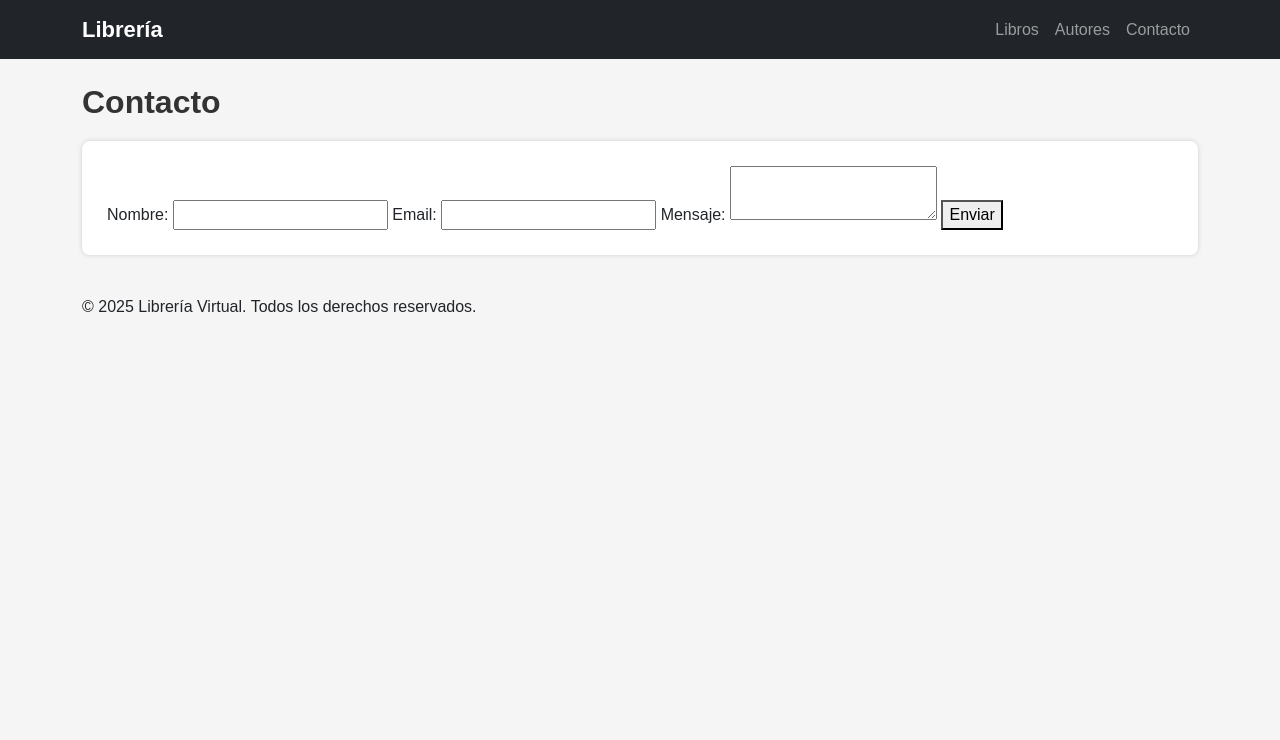
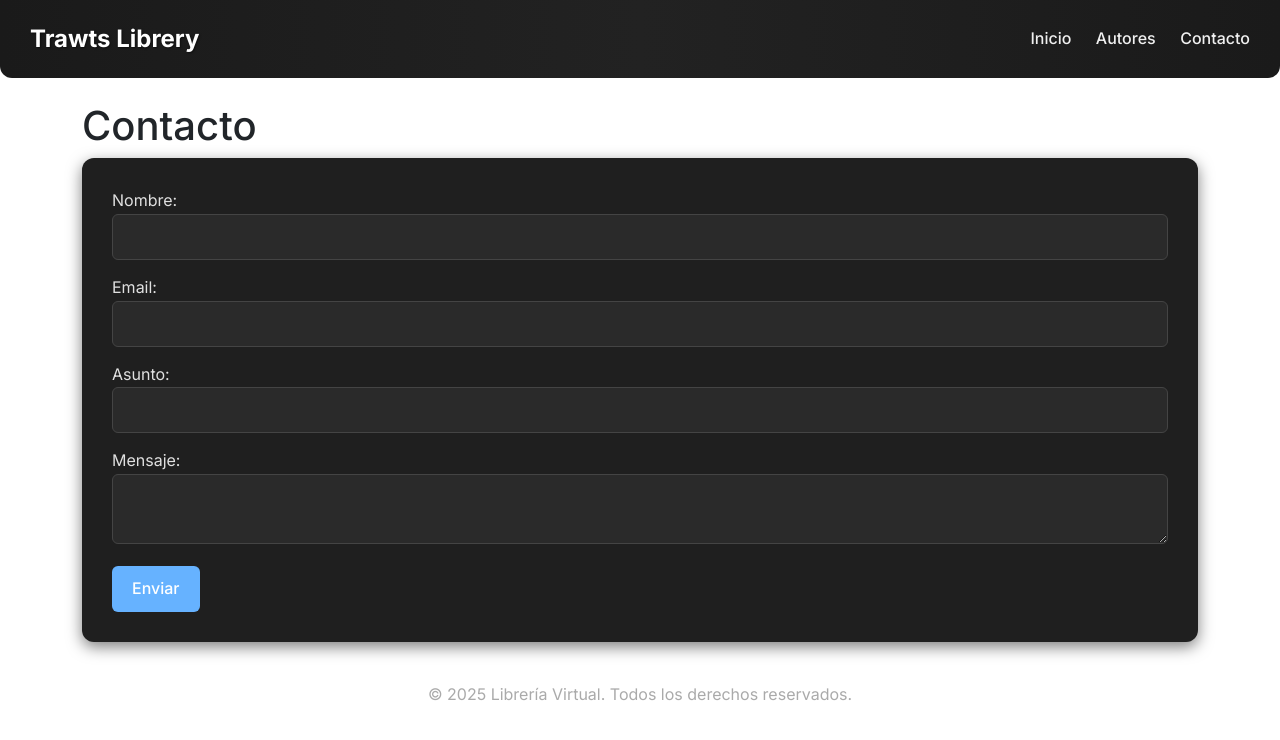
Before and after one commit to StwartA/Proyecto-Libreria, a PHP site: page /contacto.php in a window 1280 px wide. Shown: the top 740 px of the page. Run offline with PHP 8.4, Linux system fonts and the light colour scheme.

Commit message:
Version Final

```diff
--- a/libreria/autores.php
+++ b/libreria/autores.php
@@ -7,7 +7,7 @@ $query = $pdo->query("SELECT nombre, pais FROM autores");
 $autores = $query->fetchAll(PDO::FETCH_ASSOC);
 ?>
 
-<h2>Listado de Autores</h2>
+<h1 class="titulo">Listado de Autores</h1>
 
 <ul>
 <?php foreach ($autores as $autor): ?>
--- a/libreria/contacto.php
+++ b/libreria/contacto.php
@@ -1,6 +1,6 @@
 <?php include __DIR__ . '/includes/header.php'; ?>
 
-<h2>Contacto</h2>
+<h1 class="titulo">Contacto</h1>
 
 <?php if (isset($_GET['ok'])): ?>
     <p style="color:green;">Mensaje enviado correctamente.</p>
@@ -11,12 +11,16 @@
     <input type="text" name="nombre" required>
 
     <label>Email:</label>
-    <input type="email" name="email" required>
+    <input type="email" name="correo" required>
+
+    <label>Asunto:</label>
+    <input type="text" name="asunto" required>
 
     <label>Mensaje:</label>
-    <textarea name="mensaje" required></textarea>
+    <textarea name="comentario" required></textarea>
 
     <button type="submit">Enviar</button>
 </form>
 
+
 <?php include __DIR__ . '/includes/footer.php'; ?>
--- a/libreria/css/estilos.css
+++ b/libreria/css/estilos.css
@@ -1,67 +1,185 @@
+/* Fuente moderna desde Google Fonts */
+@import url('https://fonts.googleapis.com/css2?family=Inter:wght@400;500;700&display=swap');
+
+/* ===== BODY ===== */
 body {
-    background-color: #f5f5f5;
-    font-family: Arial, Helvetica, sans-serif;
+    font-family: 'Inter', Arial, Helvetica, sans-serif;
+    line-height: 1.6;
+    margin: 0;
+    padding: 0;
+
 }
 
-h2 {
-    margin-bottom: 20px;
-    font-weight: bold;
-    color: #333;
-}
-
-.table {
-    background: white;
-}
-
-footer {
-    margin-top: 40px;
+/* ===== NAVBAR ===== */
+.navbar {
+    display: flex;
+    align-items: center;
+    justify-content: space-between;
+    padding: 15px 30px;
+    background: linear-gradient(90deg, #1a1a1a, #222222, #1a1a1a); /* header más oscuro */
+    border-radius: 0 0 12px 12px;
+    box-shadow: 0 2px px rgba(0,0,0,0.5);
 }
 
 .navbar-brand {
-    font-weight: bold;
-    font-size: 22px;
+    font-weight: 700;
+    font-size: 24px;
+    color: #ffffff;
+    text-shadow: 1px 1px 2px rgba(0,0,0,0.5);
+    text-decoration: none;
 }
 
-form {
-    background: white;
-    padding: 25px;
-    border-radius: 8px;
-    box-shadow: 0px 0px 5px rgba(0,0,0,0.15);
+.navbar-brand:hover {
+    color: #66b2ff; /* azul suave igual que los links */
+    transition: color 0.2s, transform 0.2s;
+    transform: scale(1.05); /* opcional: pequeño efecto de zoom */
 }
 
-/* Contenedor de todas las tarjetas */
+.navbar-links a {
+    color: #f0f0f0;
+    text-decoration: none;
+    margin-left: 20px;
+    font-weight: 500;
+    transition: color 0.2s, transform 0.2s;
+}
+
+.navbar-links a:hover {
+    color: #66b2ff; /* azul suave */
+    transform: scale(1.05);
+}
+
+.navbar-button {
+    display: none; /* se muestra solo en móvil */
+    background: #ffffff22;
+    border: none;
+    padding: 8px 12px;
+    border-radius: 6px;
+    color: #fff;
+    cursor: pointer;
+    transition: background 0.2s, transform 0.2s;
+}
+
+.navbar-button:hover {
+    background: #ffffff44;
+    transform: scale(1.05);
+}
+
+@media (max-width: 768px) {
+    .navbar {
+        flex-direction: column;
+        align-items: flex-start;
+    }
+    .navbar-links {
+        display: flex;
+        flex-direction: column;
+        width: 100%;
+    }
+    .navbar-links a {
+        margin: 8px 0;
+    }
+    .navbar-button {
+        display: block;
+        margin-top: 10px;
+    }
+}
+
+/* ===== TITULOS ===== */
+h2 {
+    margin-bottom: 20px;
+    font-weight: 700;
+    color: #ffffff;
+}
+
+/* ===== TABLAS ===== */
+.table {
+    background: #1e1e1e;
+    color: #e0e0e0;
+    border-radius: 8px;
+    padding: 10px;
+}
+
+/* ===== FOOTER ===== */
+footer {
+    margin-top: 40px;
+    color: #aaa;
+    text-align: center;
+}
+
+/* ===== FORMULARIOS ===== */
+form {
+    background: #1f1f1f;
+    color: #e0e0e0;
+    padding: 30px;
+    border-radius: 12px;
+    box-shadow: 0px 5px 15px rgba(0,0,0,0.5);
+}
+
+form input,
+form textarea {
+    width: 100%;
+    background: #2a2a2a;
+    color: #e0e0e0;
+    border: 1px solid #444;
+    border-radius: 6px;
+    padding: 10px;
+    margin-bottom: 15px;
+    font-size: 15px;
+    transition: border-color 0.2s;
+}
+
+form input:focus,
+form textarea:focus {
+    outline: none;
+    border-color: #66b2ff;
+}
+
+form button {
+    background: #66b2ff;
+    color: #fff;
+    border: none;
+    padding: 10px 20px;
+    border-radius: 6px;
+    cursor: pointer;
+    font-weight: 500;
+    transition: background 0.2s;
+}
+
+form button:hover {
+    background: #3399ff;
+}
+
+/* ===== CONTENEDOR DE TARJETAS ===== */
 .contenedor-libros {
     display: grid;
-    grid-template-columns: repeat(auto-fit, minmax(220px, 1fr));
+    grid-template-columns: repeat(4, 1fr); /* siempre 4 columnas */
     gap: 20px;
     padding: 20px;
 }
 
-/* Cada tarjeta de libro */
+
+/* ===== CADA TARJETA ===== */
 .card-libro {
-    background: white;
-    border-radius: 10px;
-    padding: 15px;
-    box-shadow: 0 4px 10px rgba(0,0,0,0.15);
-    transition: transform 0.2s, box-shadow 0.2s;
+    background: #557ea7; /* gris oscuro medio */
+    border-radius: 12px;
+    padding: 20px;
+    box-shadow: none; /* quitar sombra */
+    transition: transform 0.2s; /* solo efecto de movimiento al hover */
 }
 
-/* Efecto hover */
 .card-libro:hover {
     transform: translateY(-5px);
-    box-shadow: 0 8px 20px rgba(0,0,0,0.25);
+    box-shadow: none; /* quitar sombra del hover también */
 }
 
-/* Título del libro */
+
 .card-libro h3 {
     margin-top: 0;
     margin-bottom: 10px;
-    color: #222;
+    color: #f0f0f0; /* blanco suave */
 }
 
-/* Información adicional */
 .card-libro p {
     margin: 5px 0;
-    color: #555;
+    color: #d0d0d0; /* gris claro */
     font-size: 14px;
 }
--- a/libreria/includes/header.php
+++ b/libreria/includes/header.php
@@ -14,17 +14,15 @@ if (session_status() == PHP_SESSION_NONE) {
 </head>
 <body>
 
-<nav class="navbar navbar-expand-lg navbar-dark bg-dark">
-    <div class="container">
-        <a class="navbar-brand" href="index.php">Librería</a>
-        <div class="collapse navbar-collapse">
-            <ul class="navbar-nav ms-auto">
-                <li class="nav-item"><a class="nav-link" href="index.php">Libros</a></li>
-                <li class="nav-item"><a class="nav-link" href="autores.php">Autores</a></li>
-                <li class="nav-item"><a class="nav-link" href="contacto.php">Contacto</a></li>
-            </ul>
-        </div>
+<nav class="navbar">
+    <a href="index.php" class="navbar-brand">Trawts Librery</a>
+    <div class="navbar-links">
+        <a href="index.php">Inicio</a>
+        <a href="autores.php">Autores</a>
+        <a href="contacto.php">Contacto</a>
     </div>
+    <button class="navbar-button">Menú</button>
 </nav>
 
+
 <div class="container mt-4">
```
Also changed, not shown: libreria/libreria.sql (+9 -0 lines).
